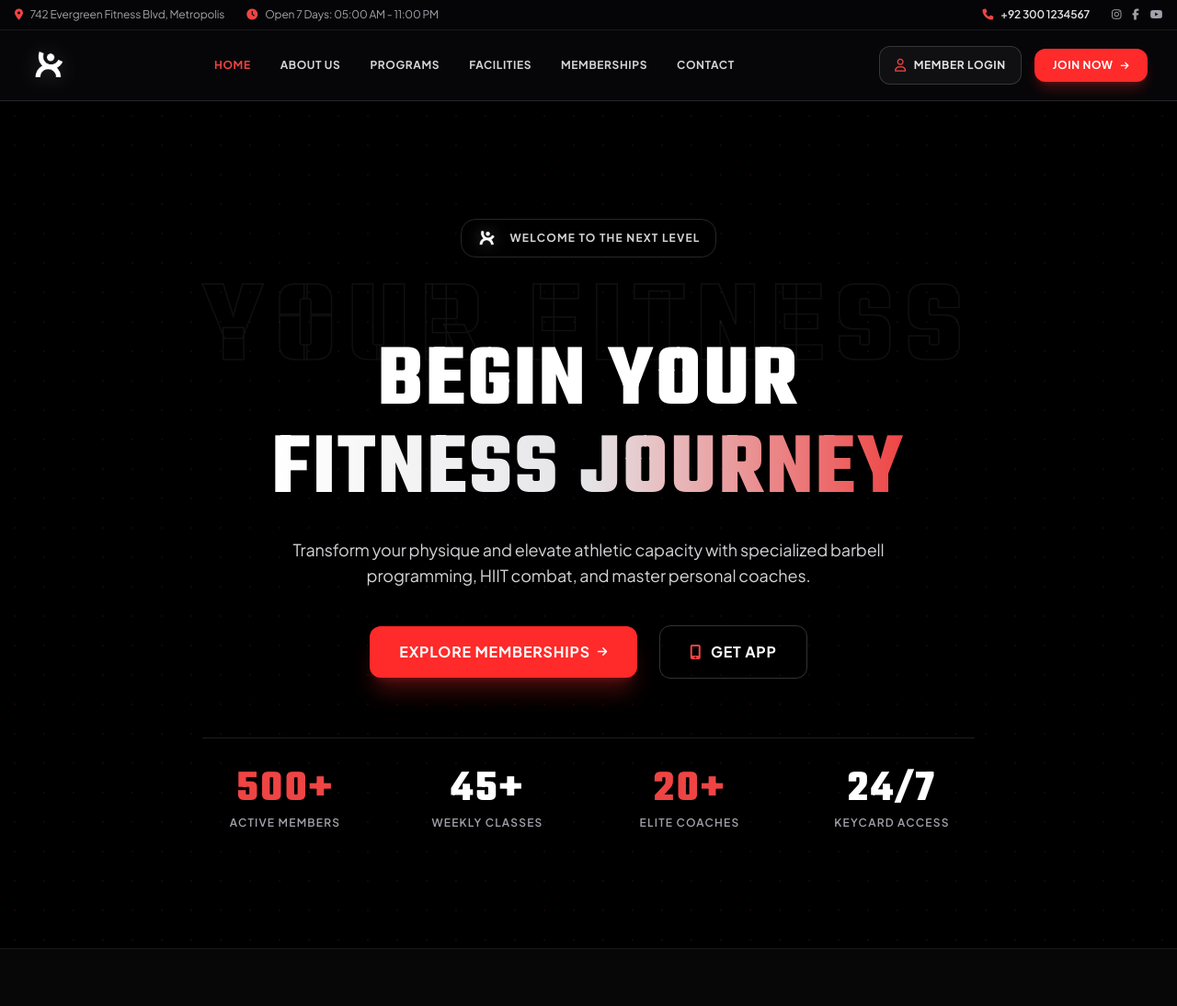
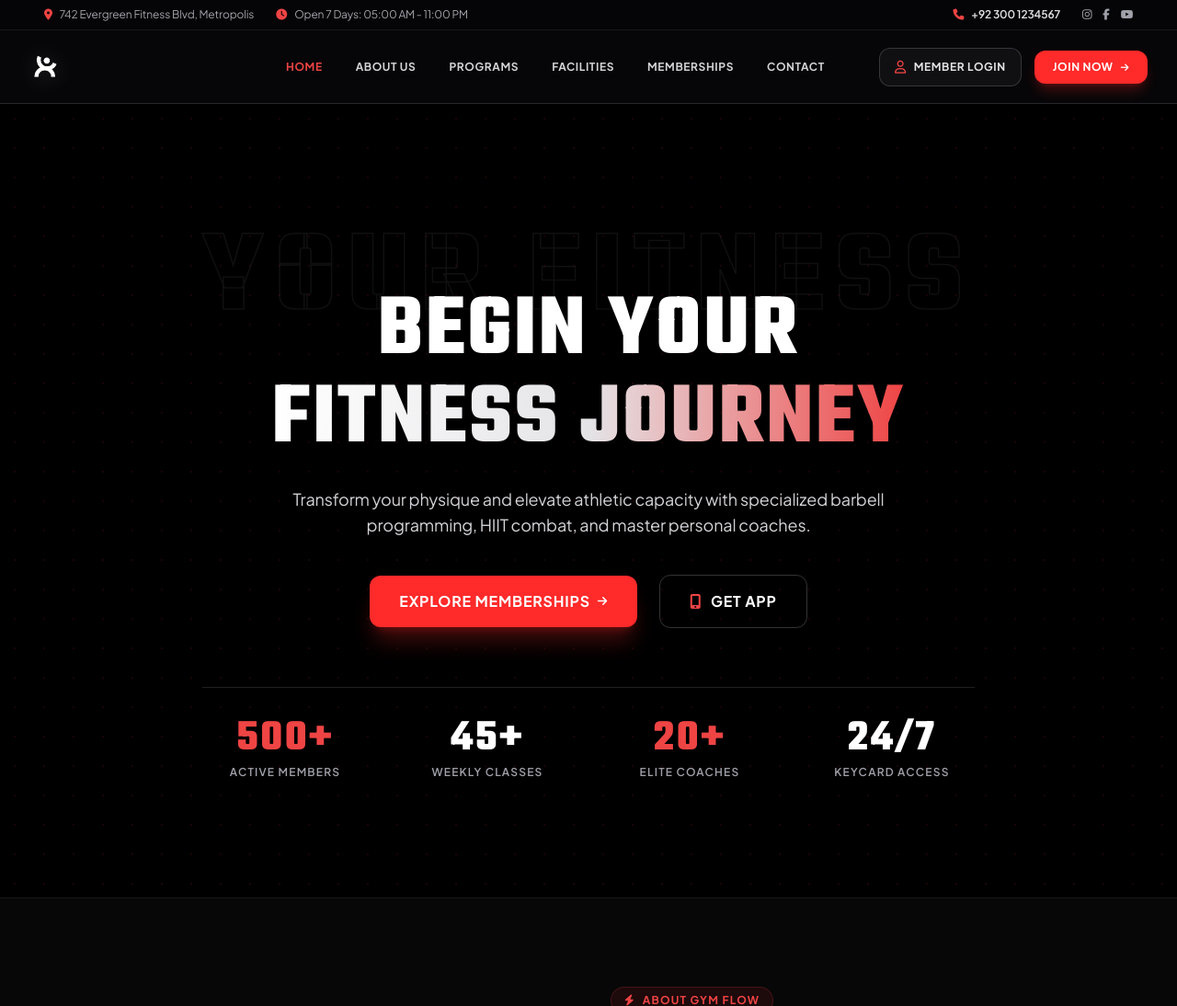
Before and after one commit to moeezahmad-tech/gymflow, a PHP site: page /index.php in a window 1280 px wide. Shown: the top 1094 px of the page at 92% size. Run offline with PHP 8.4, Linux system fonts and the light colour scheme; data comes from the database, SQL or seed files in the repository; some libraries are stand-ins or nearby versions.

Commit message:
Center header navigation and remove welcome badge from hero

```diff
--- a/components/admin-header.php
+++ b/components/admin-header.php
@@ -10,7 +10,7 @@ $currentUser = getCurrentUser();
 $headerTitle = $adminHeaderTitle ?? 'Admin Console';
 $headerSubtitle = $adminHeaderSubtitle ?? ('Live Operational Control • ' . date('l, F j, Y'));
 ?>
-<header class="bg-black/85 backdrop-blur-xl border-b border-zinc-900 px-4 sm:px-6 py-3.5 sm:py-4 flex items-center justify-between gap-3 sticky top-0 z-30 shadow-lg">
+<header class="bg-black/85 backdrop-blur-xl border-b border-zinc-900 px-4 sm:px-6 py-2.5 sm:py-3 flex items-center justify-between gap-3 sticky top-0 z-30 shadow-md">
     <!-- Left: Page Title, Mobile Toggle & Breadcrumbs -->
     <div class="flex items-center gap-3 min-w-0">
         <!-- Mobile Sidebar Toggle Button -->
--- a/components/header.php
+++ b/components/header.php
@@ -12,7 +12,7 @@ $currentUser = getCurrentUser();
 ?>
 <!-- Top Utility Bar -->
 <div class="hidden lg:block bg-[#050507] border-b border-zinc-900 text-xs py-2 px-4 text-zinc-400">
-    <div class="max-w-7xl mx-auto flex justify-between items-center">
+    <div class="max-w-[1560px] mx-auto px-4 sm:px-6 lg:px-8 flex justify-between items-center">
         <div class="flex items-center space-x-6">
             <span class="flex items-center gap-2">
                 <i class="fa-solid fa-location-dot text-red-500"></i>
@@ -38,15 +38,16 @@ $currentUser = getCurrentUser();
 </div>
 
 <!-- Main Sticky Header -->
-<header id="mainHeader" class="sticky top-0 z-50 bg-[#070709] lg:bg-[#070709]/95 glass-nav border-b border-zinc-800 transition-all duration-300 py-3.5">
-    <div class="max-w-7xl mx-auto px-4 sm:px-6 lg:px-8 flex items-center justify-between">
+<header id="mainHeader" class="sticky top-0 z-50 bg-[#070709] lg:bg-[#070709]/95 glass-nav border-b border-zinc-800 transition-all duration-300 h-16 sm:h-20 flex items-center justify-center">
+    <div class="w-full max-w-[1560px] mx-auto px-4 sm:px-6 lg:px-8 flex items-center justify-between">
 
-        <!-- Brand Logo (High Contrast White Logo for Dark Background) -->
+        <!-- Left: Brand Logo -->
+        <div class="flex items-center min-w-[220px] shrink-0 justify-start">
             <a href="<?= url('index.php') ?>" class="flex items-center gap-3.5 group focus:outline-none">
                 <div class="relative flex items-center">
                     <img src="<?= asset('images/logo.png') ?>"
                          alt="Gym Flow Logo"
-                     class="h-11 w-auto max-w-[160px] object-contain transition-transform duration-300 group-hover:scale-105 filter drop-shadow-[0_2px_12px_rgba(255,255,255,0.2)]"
+                         class="h-8 sm:h-9 w-auto max-w-[150px] object-contain transition-transform duration-300 group-hover:scale-105 filter drop-shadow-[0_2px_12px_rgba(255,255,255,0.2)]"
                          onerror="this.style.display='none'; document.getElementById('brandLogoFallback').style.display='flex';" />
 
                     <div id="brandLogoFallback" style="display:none;" class="items-center gap-2">
@@ -59,9 +60,10 @@ $currentUser = getCurrentUser();
                     </div>
                 </div>
             </a>
+        </div>
 
-        <!-- Desktop Navigation Links -->
-        <nav class="hidden lg:flex items-center space-x-1 xl:space-x-2">
+        <!-- Center: Desktop Navigation Links (Centrally Positioned) -->
+        <nav class="hidden lg:flex items-center justify-center space-x-1 xl:space-x-3 flex-1">
             <a href="<?= url('index.php') ?>" class="px-3 py-2 text-xs uppercase tracking-wider font-bold transition-colors <?= $currentPage === 'index' ? 'text-red-500' : 'text-zinc-300 hover:text-white' ?>">Home</a>
             <a href="<?= url('about.php') ?>" class="px-3 py-2 text-xs uppercase tracking-wider font-bold transition-colors <?= $currentPage === 'about' ? 'text-red-500' : 'text-zinc-300 hover:text-white' ?>">About Us</a>
             <a href="<?= url('programs.php') ?>" class="px-3 py-2 text-xs uppercase tracking-wider font-bold transition-colors <?= $currentPage === 'programs' ? 'text-red-500' : 'text-zinc-300 hover:text-white' ?>">Programs</a>
@@ -70,8 +72,8 @@ $currentUser = getCurrentUser();
             <a href="<?= url('contact.php') ?>" class="px-3 py-2 text-xs uppercase tracking-wider font-bold transition-colors <?= $currentPage === 'contact' ? 'text-red-500' : 'text-zinc-300 hover:text-white' ?>">Contact</a>
         </nav>
 
-        <!-- Right Action Buttons (Dynamic based on Logged-in State) -->
-        <div class="hidden md:flex items-center space-x-3.5">
+        <!-- Right: Action Buttons (Dynamic based on Logged-in State) -->
+        <div class="hidden md:flex items-center justify-end space-x-3.5 min-w-[220px] shrink-0">
             <?php if ($loggedIn): ?>
                 <!-- LOGGED IN STATE: User Profile Dropdown / Hub -->
                 <div class="flex items-center gap-3">
--- a/index.php
+++ b/index.php
@@ -30,11 +30,6 @@ require_once __DIR__ . '/components/header.php';
 
         <div class="relative z-10 max-w-5xl mx-auto px-4 sm:px-6 lg:px-8 text-center flex flex-col items-center">
 
-            <!-- Prominent White Logo Feature Badge -->
-            <div class="mb-4 inline-flex items-center gap-3 px-4 py-2 rounded-2xl bg-black/60 border border-zinc-800 backdrop-blur-md shadow-2xl">
-                <img src="<?= asset('images/logo.png') ?>" alt="Gym Flow" class="h-6 w-auto object-contain filter drop-shadow-[0_0_8px_rgba(255,255,255,0.3)]">
-                <span class="text-xs uppercase font-bold tracking-widest text-zinc-300">Welcome To The Next Level</span>
-            </div>
 
             <!-- Watermark Athletic Outline Text -->
             <div class="outline-text font-heading text-6xl sm:text-8xl md:text-9xl font-extrabold uppercase tracking-widest leading-none select-none -mb-8 sm:-mb-14 opacity-35">
```
Lines whose indentation alone changed are shown as unchanged.
